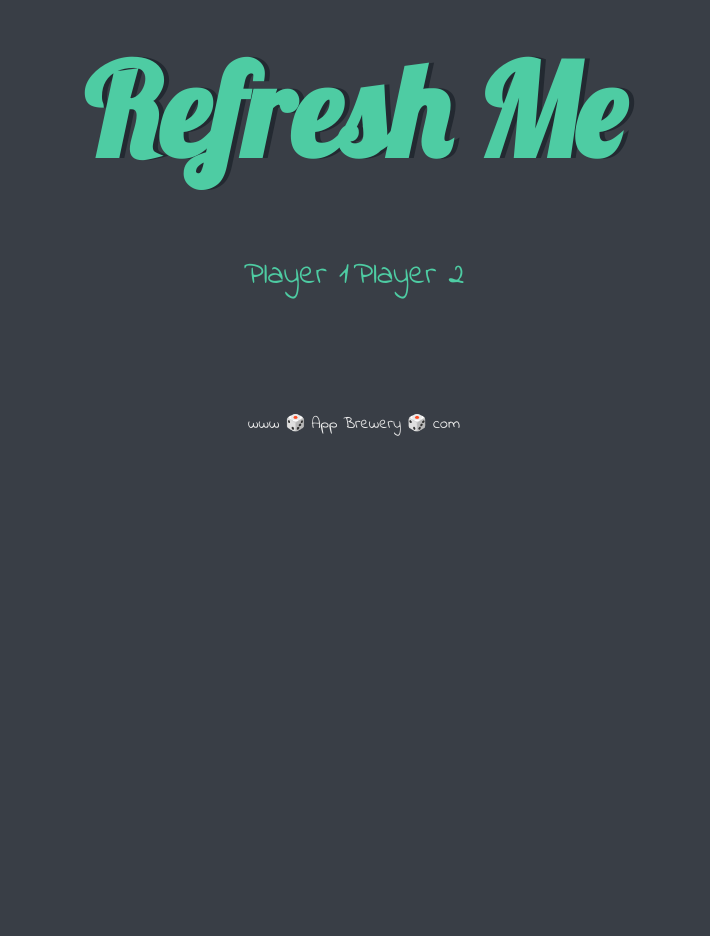
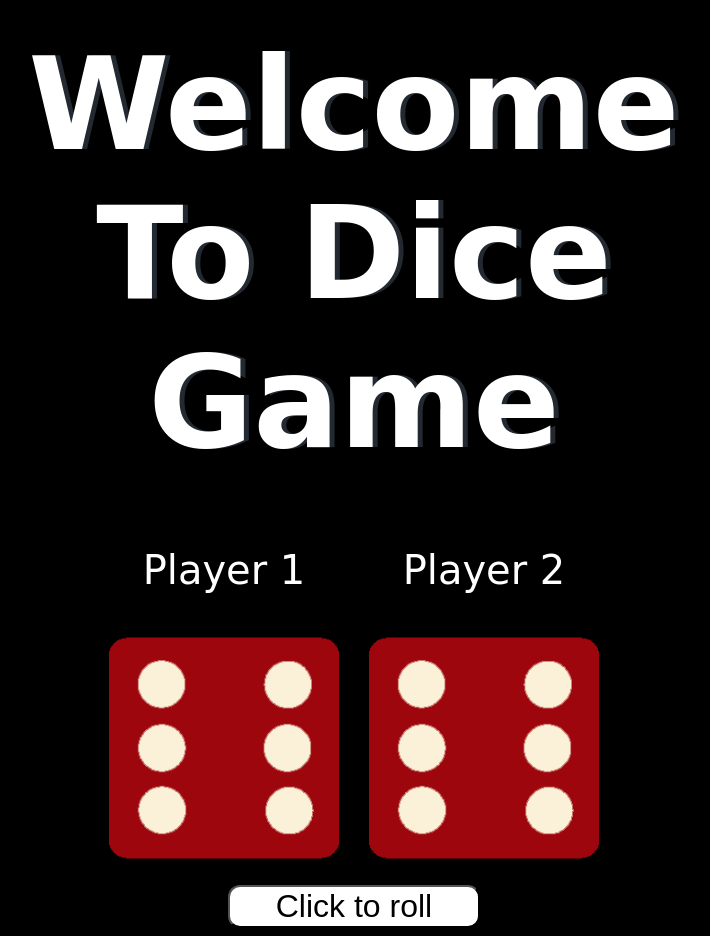
Before and after one commit to pieters809/dice-game, a plain HTML site: page dicee.html in a window 1280 px wide. Shown: the whole page, without its empty margins (286-996 px from the left). Before the commit the page ends 800 px from the top, so only its background shows below. Drawn offline with Linux system fonts and the light colour scheme.

Commit message:
JS end added, dice functional

```diff
--- a/dicee.html
+++ b/dicee.html
@@ -1,33 +1,54 @@
 <!DOCTYPE html>
 <html lang="en" dir="ltr">
   <head>
-    <meta charset="utf-8">
-    <title>Dicee</title>
-    <link rel="stylesheet" href="styles.css">
-    <link href="https://fonts.googleapis.com/css?family=Indie+Flower|Lobster" rel="stylesheet">
-
+    <meta charset="utf-8" />
+    <title>Dice Game</title>
+    <link rel="icon" href="favicon.ico" />
+    <link rel="stylesheet" href="styles.css" />
+    <link
+      href="https://fonts.googleapis.com/css?family=Indie+Flower|Lobster"
+      rel="stylesheet"
+    />
   </head>
   <body>
-
     <div class="container">
-      <h1>Refresh Me</h1>
+      <h1 id="title">Welcome To Dice Game</h1>
 
       <div class="dice">
         <p>Player 1</p>
-        <img class="img1" src="">
+        <img class="player1" class="img1" src="images/dice6.png" />
       </div>
 
       <div class="dice">
         <p>Player 2</p>
-        <img class="img2" src="">
+        <img class="player2" src="images/dice6.png" />
       </div>
+    </div>
+    <br>
+    <div class="btn-container">
+      <button class="btn">Click to roll</button>
+    </div>
+    <script>
+      const player1 = document.querySelector(".player1");
+      const player2 = document.querySelector(".player2");
+      const header = document.getElementById("title");
+      const btn = document.querySelector(".btn");
 
-    </div>
+      btn.addEventListener("click", () => {
+        const randomNumber1 = Math.floor(Math.random() * 6 + 1);
+        const randomNumber2 = Math.floor(Math.random() * 6 + 1);
 
+        player1.setAttribute("src", `images/dice${randomNumber1}.png`);
+        player2.setAttribute("src", `images/dice${randomNumber2}.png`);
 
+        if (randomNumber1 > randomNumber2) {
+          header.textContent = "Player 1 Wins";
+        } else if (randomNumber1 < randomNumber2) {
+          header.textContent = "Player 2 Wins";
+        } else {
+          header.textContent = "Draw";
+        }
+      });
+    </script>
   </body>
-
-  <footer>
-    www 🎲 App Brewery 🎲 com
-  </footer>
 </html>
--- a/styles.css
+++ b/styles.css
@@ -1,3 +1,44 @@
+body {
+  background-color: #000000;
+}
+
+h1 {
+  margin: 30px;
+  font-family: "sans-serif", cursive;
+  text-shadow: 5px 0 #232931;
+  font-size: 8rem;
+  color: white;
+}
+
+p {
+  font-size: 2.5rem;
+  color: white;
+  font-family: "sans-serif", cursive;
+}
+
+img {
+  width: 90%;
+}
+
+.btn {
+  display: block;
+  text-align: center;
+  margin: auto;
+  size: 50%;
+  width: 20%;
+  background-color: white;
+  font-size: 200%;
+  border-radius: 12px;
+}
+
+.btn:hover {
+  background-color: #a81709; /* Maroon */
+  color: white;
+  box-shadow: 0 12px 16px 0 rgba(0, 0, 0, 0.24),
+    0 17px 50px 0 rgba(0, 0, 0, 0.19);
+}
+
+
 .container {
   width: 70%;
   margin: auto;
@@ -7,35 +48,4 @@
 .dice {
   text-align: center;
   display: inline-block;
-
 }
-
-body {
-  background-color: #393E46;
-}
-
-h1 {
-  margin: 30px;
-  font-family: 'Lobster', cursive;
-  text-shadow: 5px 0 #232931;
-  font-size: 8rem;
-  color: #4ECCA3;
-}
-
-p {
-  font-size: 2rem;
-  color: #4ECCA3;
-  font-family: 'Indie Flower', cursive;
-}
-
-img {
-  width: 80%;
-}
-
-footer {
-  margin-top: 5%;
-  color: #EEEEEE;
-  text-align: center;
-  font-family: 'Indie Flower', cursive;
-
-}
```
Also changed, not shown: script.js (deleted).
